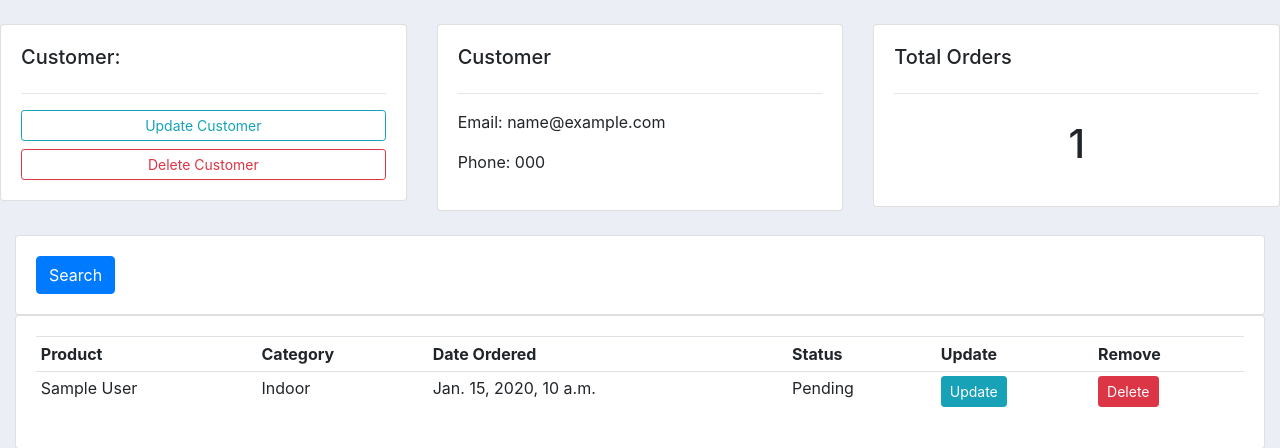
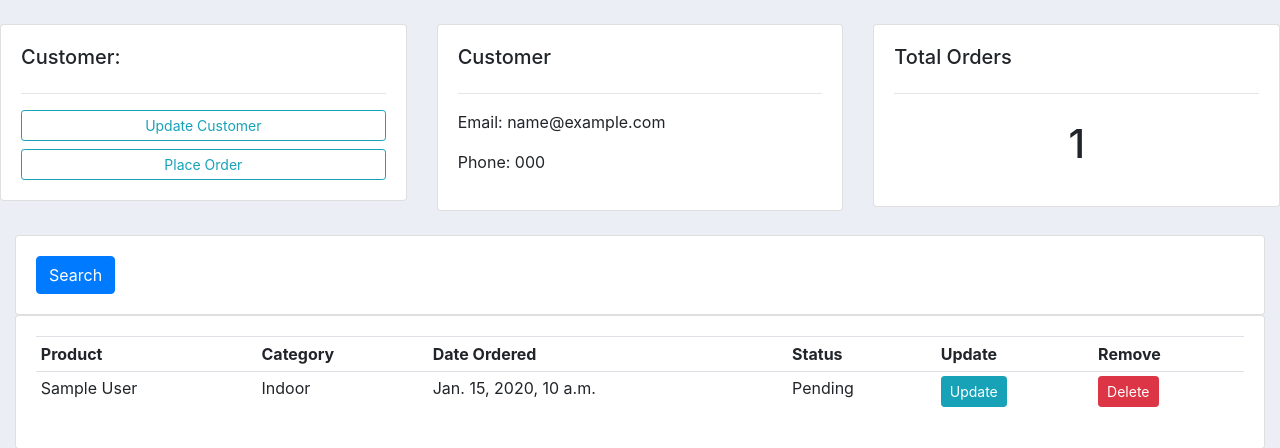
Before and after one commit to MsMaddyMac/django-crm, a Django app: page /customer/1/ in a window 1280 px wide. Shown: the part 56-504 px from the top of the page. Run offline with Django 3.2, Linux system fonts and the light colour scheme; tables that the repository leaves empty hold one stand-in row (values such as "Sample post").

Commit message:
creates formset and updates order form to add multiple products to an order

```diff
--- a/django-crm/accounts/templates/accounts/customer.html
+++ b/django-crm/accounts/templates/accounts/customer.html
@@ -10,7 +10,7 @@
       <h5>Customer:</h5>
       <hr>
       <a class="btn btn-outline-info btn-sm btn-block" href="">Update Customer</a>
-      <a class="btn btn-outline-danger btn-sm btn-block" href="">Delete Customer</a>
+      <a class="btn btn-outline-info btn-sm btn-block" href="{% url 'create_order' customer.id %}">Place Order</a>
     </div>
   </div>
 
--- a/django-crm/accounts/templates/accounts/dashboard.html
+++ b/django-crm/accounts/templates/accounts/dashboard.html
@@ -36,7 +36,6 @@
     <h5>LAST 5 ORDERS</h5>
     <hr>
     <div class="card card-body">
-      <a class="btn btn-primary btn-sm btn-block" href="{% url 'create_order' %}">Create Order</a>
       <table class="table table-sm">
         <tr>
           <th>Product</th>
--- a/django-crm/accounts/templates/accounts/order_form.html
+++ b/django-crm/accounts/templates/accounts/order_form.html
@@ -8,7 +8,11 @@
 
       <form action="" method="POST">
         {% csrf_token %}
-        {{form}}
+        {% for form in formset %}
+          {{form}}
+          <hr>
+        {% endfor %}
+
         <input class="btn btn-success" type='submit' name='Submit'>
       </form>
     </div>
--- a/django-crm/accounts/urls.py
+++ b/django-crm/accounts/urls.py
@@ -5,7 +5,7 @@ urlpatterns = [
     path('', views.home, name="home"),
     path('products/', views.products, name="products"),
     path('customer/<str:pk>/', views.customer, name="customer"),
-    path('create_order/', views.createOrder, name="create_order"),
+    path('create_order/<str:pk>/', views.createOrder, name="create_order"),
     path('update_order/<str:pk>/', views.updateOrder, name="update_order"),
     path('delete_order/<str:pk>/', views.deleteOrder, name="delete_order"),
 ]
--- a/django-crm/accounts/views.py
+++ b/django-crm/accounts/views.py
@@ -1,5 +1,6 @@
 from django.shortcuts import render, redirect
 from django.http import HttpResponse
+from django.forms import inlineformset_factory
 from .models import *
 from .forms import *
 
@@ -37,8 +38,12 @@ def customer(request, pk):
   context = {'customer': customer, 'orders': orders, 'total_orders': total_orders}
   return render(request, 'accounts/customer.html', context)
 
-def createOrder(request):
-  form = OrderForm()
+def createOrder(request, pk):
+  OrderFormSet = inlineformset_factory(Customer, Order, fields=('product', 'status'))
+  customer = Customer.objects.get(id=pk)
+  formset = OrderFormSet(instance=customer)
+
+  # form = OrderForm(initial={'customer': customer})
   if request.method == 'POST':
     # print('printing POST:', request.POST)
     form = OrderForm(request.POST)
@@ -46,7 +51,7 @@ def createOrder(request):
       form.save()
       return redirect('/')
 
-  context = {'form': form}
+  context = {'formset': formset}
   return render(request, 'accounts/order_form.html', context)
 
 def updateOrder(request, pk):
```
Also changed, not shown: 1 other file.
